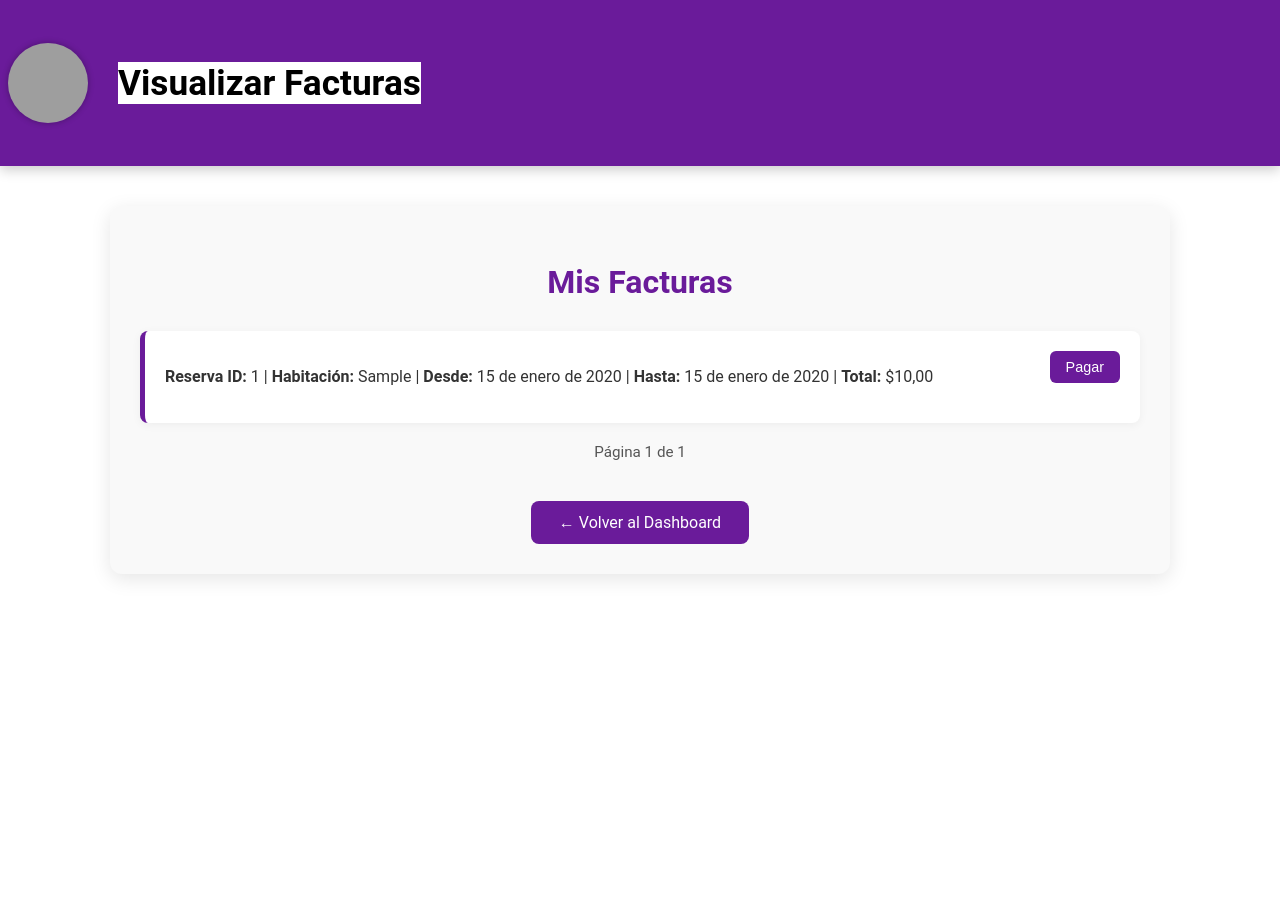
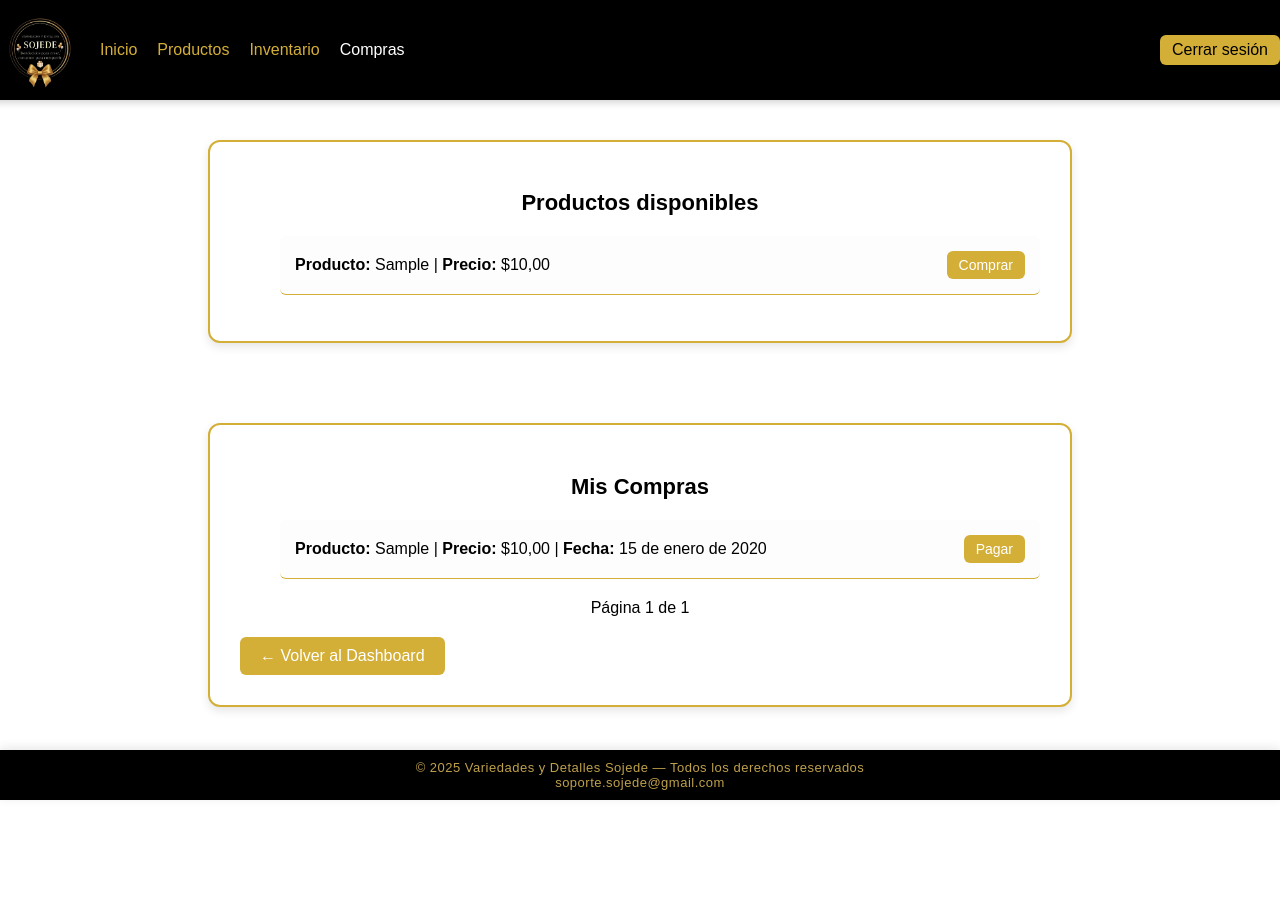
Before and after one commit to J0sed4v-id/variedades-detalles-sojede, a Django app: page /compras/ in a window 1280 px wide. Before the commit the page ends 579 px from the top, so only its background shows below. Run offline with Django 5.2, Linux system fonts and the light colour scheme; a user stored in the database is signed in; tables that the repository leaves empty hold one stand-in row (values such as "Sample post"); grey boxes are pictures that could not be loaded.

Commit message:
seccion de compras implementada, errores visuales arreglados generales

```diff
--- /dev/null
+++ b/static/compras.css
@@ -0,0 +1,197 @@
+/* ======== Body ======== */
+body {
+    font-family: "Poppins", sans-serif;
+    background-color: #ffffff;
+    margin: 0;
+    padding: 0;
+    display: flex;
+    flex-direction: column;
+    align-items: center;
+    min-height: 100vh;
+    padding-bottom: 100px; /* espacio para que el footer no tape contenido */
+}
+
+/* ======== Header ======== */
+header.header-sojede {
+    width: 100%;
+    background-color: #000000; /* barra negra */
+    color: #bfa14a; /* dorado */
+    display: flex;
+    justify-content: space-between; /* logo y nav a extremos */
+    align-items: center;
+    padding: 10px 40px;
+    box-shadow: 0 2px 8px rgba(0, 0, 0, 0.2);
+    position: fixed; /* header fijo arriba */
+    top: 0;
+    z-index: 1000;
+}
+
+.header-left {
+    display: flex;
+    align-items: center;
+    gap: 20px;
+}
+
+.header-left img {
+    width: 80px; /* tamaño reducido del logo */
+    height: auto;
+}
+
+.header-title {
+    font-size: 28px;
+    color: #bfa14a;
+    margin: 0;
+}
+
+.nav-sojede {
+    display: flex;
+    gap: 20px;
+}
+
+.nav-sojede a {
+    color: #d4af37;
+    text-decoration: none;
+    font-weight: 500;
+    transition: 0.3s;
+}
+
+.nav-sojede a:hover,
+.nav-sojede a.active {
+    color: #ffffff; /* resaltar enlace activo */
+}
+
+.btn-logout-sojede {
+    padding: 6px 12px;
+    background-color: #d4af37;
+    color: #000000;
+    border-radius: 6px;
+    text-decoration: none;
+    transition: 0.3s;
+}
+
+.btn-logout-sojede:hover {
+    background-color: #b9932f;
+}
+
+/* ======== Main ======== */
+main.main-sojede {
+    margin-top: 100px; /* para que el contenido no quede tapado por el header */
+    width: 100%;
+    display: flex;
+    flex-direction: column;
+    align-items: center;
+}
+
+/* ======== Contenedor de facturas/compras ======== */
+.facturas-container {
+    background-color: #ffffff;
+    border: 2px solid #d4af37;
+    border-radius: 12px;
+    width: 90%;
+    max-width: 800px;
+    padding: 30px;
+    box-shadow: 0 4px 10px rgba(0, 0, 0, 0.1);
+    margin: 40px 0;
+}
+
+.facturas-container h2 {
+    color: #000000;
+    margin-bottom: 20px;
+    font-size: 22px;
+    text-align: center;
+}
+
+/* ======== Lista de facturas/compras ======== */
+.factura-item {
+    display: flex;
+    justify-content: space-between;
+    align-items: center;
+    padding: 15px;
+    border-bottom: 1px solid #d4af37;
+    margin-bottom: 10px;
+    border-radius: 6px;
+    background-color: #fdfdfd;
+}
+
+.factura-item div {
+    color: #000000;
+}
+
+.btn-small {
+    padding: 6px 12px;
+    background-color: #d4af37;
+    color: #ffffff;
+    border: none;
+    border-radius: 6px;
+    cursor: pointer;
+    font-size: 14px;
+    transition: 0.3s;
+}
+
+.btn-small:hover {
+    background-color: #b9932f;
+}
+
+/* ======== Paginación ======== */
+.paginacion {
+    display: flex;
+    justify-content: center;
+    align-items: center;
+    margin-top: 20px;
+    gap: 10px;
+}
+
+.paginacion a {
+    padding: 6px 12px;
+    background-color: #d4af37;
+    color: #ffffff;
+    border-radius: 6px;
+    text-decoration: none;
+    transition: 0.3s;
+}
+
+.paginacion a:hover {
+    background-color: #b9932f;
+}
+
+.paginacion span {
+    font-weight: 500;
+    color: #000000;
+}
+
+/* ======== Botón volver ======== */
+.boton-volver {
+    display: inline-block;
+    margin-top: 20px;
+    padding: 10px 20px;
+    background-color: #d4af37;
+    color: #ffffff;
+    border-radius: 6px;
+    text-decoration: none;
+    transition: 0.3s;
+}
+
+.boton-volver:hover {
+    background-color: #b9932f;
+}
+
+/* ======== Footer ======== */
+footer {
+    position: fixed;
+    left: 0;
+    bottom: 0;
+    width: 100%;
+    background-color: #000000;
+    text-align: center;
+    padding: 10px 0;
+    font-size: 13px;
+    letter-spacing: 0.5px;
+    font-weight: 500;
+    box-shadow: 0 -2px 10px rgba(0, 0, 0, 0.1);
+    color: #bfa14a !important;
+}
+
+footer p {
+    margin: 0;
+    color: #bfa14a !important;
+}
--- /dev/null
+++ b/usuarios/templates/usuarios/compras.html
@@ -0,0 +1,101 @@
+{% load static %}
+<!DOCTYPE html>
+<html lang="es">
+<head>
+    <meta charset="UTF-8">
+    <meta name="viewport" content="width=device-width, initial-scale=1.0">
+    <title>Compras - Sojede</title>
+    <link rel="stylesheet" type="text/css" href="{% static 'compras.css' %}">
+</head>
+<body>
+    <!-- ===== HEADER ===== -->
+    <header class="header-sojede">
+        <div class="header-left">
+            <img src="{% static 'images/logo.jpg' %}" alt="Logo Sojede" class="logo-img">
+            <!-- <h1 class="header-title">Compras</h1> -->
+            <nav class="nav-sojede">
+                <a href="{% url 'dashboard' %}">Inicio</a>
+                 <a href="{% url 'productos' %}" class="{% if request.resolver_match.url_name == 'productos' %}active{% endif %}">Productos</a>
+                 <a href="{% url 'inventario' %}" class="{% if request.resolver_match.url_name == 'inventario' %}active{% endif %}">Inventario</a>
+                 <a href="{% url 'compras' %}" class="{% if request.resolver_match.url_name == 'compras' %}active{% endif %}">Compras</a>
+            </nav>
+        </div>
+        <a href="{% url 'cerrar_sesion' %}" class="btn-logout-sojede">Cerrar sesión</a>
+    </header>
+
+    <!-- ===== CONTENIDO PRINCIPAL ===== -->
+    <main class="main-sojede">
+        <!-- Lista de productos disponibles -->
+        <div class="facturas-container">
+            <h2>Productos disponibles</h2>
+
+            {% if productos %}
+                <ul>
+                    {% for producto in productos %}
+                        <li class="factura-item">
+                            <div>
+                                <strong>Producto:</strong> {{ producto.numero }} |
+                                <strong>Precio:</strong> ${{ producto.precio_por_noche|floatformat:2 }}
+                            </div>
+                            <form action="{% url 'compras' %}" method="post">
+                              {% csrf_token %}
+                             <input type="hidden" name="producto_id" value="{{ producto.id }}">
+                             <button type="submit" class="btn-small">Comprar</button>
+                             </form>
+                        </li>
+                    {% endfor %}
+                </ul>
+            {% else %}
+                <p>No hay productos disponibles.</p>
+            {% endif %}
+        </div>
+
+        <!-- Historial de compras -->
+        <div class="facturas-container">
+            <h2>Mis Compras</h2>
+
+            {% if compras %}
+                <ul>
+                    {% for compra in compras %}
+                        <li class="factura-item">
+                            <div>
+                                <strong>Producto:</strong> {{ compra.habitacion.numero }} |
+                                <strong>Precio:</strong> ${{ compra.habitacion.precio_por_noche|floatformat:2 }} |
+                                <strong>Fecha:</strong> {{ compra.fecha_inicio }}
+                            </div>
+                            {% if not compra.pagada %}
+                            <form action="{% url 'pagar_compra' compra.id %}" method="post">
+                                {% csrf_token %}
+                                <button type="submit" class="btn-small">Pagar</button>
+                            </form>
+                            {% else %}
+                                <span style="color: green; font-weight: 600;">Pagada</span>
+                            {% endif %}
+                        </li>
+                    {% endfor %}
+                </ul>
+
+                <div class="paginacion">
+                    {% if compras.has_previous %}
+                        <a href="?page={{ compras.previous_page_number }}">Anterior</a>
+                    {% endif %}
+                    <span>Página {{ compras.number }} de {{ compras.paginator.num_pages }}</span>
+                    {% if compras.has_next %}
+                        <a href="?page={{ compras.next_page_number }}">Siguiente</a>
+                    {% endif %}
+                </div>
+            {% else %}
+                <p>No se encontraron compras.</p>
+            {% endif %}
+
+            <a href="{% url 'dashboard' %}" class="boton-volver">← Volver al Dashboard</a>
+        </div>
+    </main>
+
+    <!-- ===== FOOTER ===== -->
+    <footer class="footer-sojede">
+        <p>© 2025 Variedades y Detalles Sojede — Todos los derechos reservados</p>
+        <p>soporte.sojede@gmail.com</p>
+    </footer>
+</body>
+</html>
--- a/usuarios/templates/usuarios/inicio.html
+++ b/usuarios/templates/usuarios/inicio.html
@@ -40,12 +40,13 @@
 
                 <button type="submit" class="btn">Ingresar</button>
             </form>
-            <p><a href="{% url 'registrar' %}">Registrar nueva cuenta</a></p>
+            <!-- <p><a href="{% url 'registrar' %}">Registrar nueva cuenta</a></p> -->
         </div>
     </div>
 </body>
 
 <footer class="footer">
     <p>© 2025 Variedades y Detalles Sojede — Todos los derechos reservados</p>
+    <p>soporte.sojede@gmail.com</p>
 </footer>
 </html>
--- a/usuarios/templates/usuarios/productos.html
+++ b/usuarios/templates/usuarios/productos.html
@@ -16,9 +16,9 @@
             <img src="{% static 'images/logo.jpg' %}" alt="Logo Papelería">
             <nav class="nav-sojede">
                 <a href="{% url 'dashboard' %}">Inicio</a>
-                <a href="#" class="active">Productos</a>
-                <a href="#">Inventario</a>
-                <a href="#">Compras</a>
+                <a href="{% url 'productos' %}" class="{% if request.resolver_match.url_name == 'productos' %}active{% endif %}">Productos</a>
+                 <a href="{% url 'inventario' %}" class="{% if request.resolver_match.url_name == 'inventario' %}active{% endif %}">Inventario</a>
+                 <a href="{% url 'compras' %}" class="{% if request.resolver_match.url_name == 'compras' %}active{% endif %}">Compras</a>
             </nav>
         </div>
         <a href="{% url 'cerrar_sesion' %}" class="btn-logout-sojede">Cerrar sesión</a>
--- a/usuarios/templates/usuarios/visualizar_facturas.html
+++ b/usuarios/templates/usuarios/visualizar_facturas.html
@@ -4,19 +4,19 @@
 <head>
     <meta charset="UTF-8">
     <meta name="viewport" content="width=device-width, initial-scale=1.0">
-    <title>Visualizar Facturas - OrquideaSuite</title>
-    <link rel="stylesheet" type="text/css" href="{% static 'style.css' %}">
+    <title>Compras - Sojede</title>
+    <link rel="stylesheet" type="text/css" href="{% static 'compras.css' %}">
 </head>
 <body>
     <header class="custom-header">
     <div class="custom-header-content">
-        <img src="{% static 'images/orchid-logo.png' %}" alt="OrquideaSuite Logo" class="logo-img">
-        <h1 class="header-title">Visualizar Facturas</h1>
+        <img src="{% static 'images/logo.jpg' %}" alt="Sojede Logo" class="logo-img">
+        <h1 class="header-title">Compras</h1>
     </div>
     </header>
 
     <div class="facturas-container">
-        <h2>Mis Facturas</h2>
+        <h2>Mis Compras</h2>
 
         {% if facturas %}
             <ul>
@@ -53,4 +53,8 @@
         <a href="{% url 'dashboard' %}" class="boton-volver">← Volver al Dashboard</a>
     </div>
 </body>
+<footer class="footer">
+    <p>© 2025 Variedades y Detalles Sojede — Todos los derechos reservados</p>
+    <p>soporte.sojede@gmail.com</p>
+</footer>
 </html>
--- a/usuarios/urls.py
+++ b/usuarios/urls.py
@@ -11,7 +11,9 @@ urlpatterns = [
     # Acceso desde dashboard
     path('productos/', views.gestionar_productos, name='productos'),
     path('inventario/', views.gestionar_reservas, name='inventario'),   # ajustar si necesitas otra vista
-    path('compras/', views.visualizar_facturas, name='compras'),       # ajustar si necesitas otra vista
+    path('compras/', views.gestionar_compras, name='compras'),       # ajustar si necesitas otra vista
+    path('comprar_producto/<int:producto_id>/', views.comprar_producto, name='comprar_producto'),
+    path('compras/pagar/<int:compra_id>/', views.pagar_compra, name='pagar_compra'),
 
     # CRUD de habitaciones/productos (opcionales)
     path('habitaciones/crear/', views.crear_habitacion, name='crear_habitacion'),
--- a/usuarios/views.py
+++ b/usuarios/views.py
@@ -121,6 +121,9 @@ def eliminar_habitacion(request, id):
     return redirect('visualizar_habitaciones')
 
 
+
+
+
 # Vista para visualizar todas las habitaciones
 @login_required
 def gestionar_productos(request):
@@ -140,6 +143,79 @@ def gestionar_productos(request):
     })
 
 #_ _ _ _ _ _
+
+
+
+#vista para gestionar compras (visualizar productos y historial de compras)
+@login_required
+def gestionar_compras(request):
+    usuario = request.user
+    cliente, _ = Cliente.objects.get_or_create(usuario=usuario)
+
+    # Productos disponibles
+    productos = Habitacion.objects.filter(disponible=True)
+
+    # Historial de compras del cliente
+    compras = Reserva.objects.filter(cliente=cliente).order_by('-id')
+    paginator = Paginator(compras, 10)
+    page_number = request.GET.get('page')
+    compras_paginadas = paginator.get_page(page_number)
+
+    if request.method == 'POST':
+        producto_id = request.POST.get('producto_id')
+        producto = Habitacion.objects.get(id=producto_id)
+
+        # Crear una "compra" usando Reserva como base
+        compra = Reserva.objects.create(
+            cliente=cliente,
+            habitacion=producto,
+            fecha_inicio=date.today(),
+            fecha_fin=date.today(),  # se puede ajustar según la lógica de la compra
+            estado_reserva='comprada'  # nuevo estado para compras
+        )
+
+        messages.success(request, f'Has comprado el producto {producto.numero} correctamente.')
+        return redirect('compras')
+
+    return render(request, 'usuarios/compras.html', {
+        'productos': productos,
+        'compras': compras_paginadas
+    })
+
+
+# Vista para pagar una compra
+@login_required
+def pagar_compra(request, compra_id):
+    compra = get_object_or_404(Reserva, id=compra_id, cliente__usuario=request.user, estado_reserva='comprada')
+    compra.pagada = True  # asegúrate de tener este campo en Reserva o en Factura
+    compra.save()
+    messages.success(request, f'Compra del producto {compra.habitacion.numero} pagada correctamente.')
+    return redirect('compras')
+
+# Vista para comprar un producto
+@login_required
+def comprar_producto(request, producto_id):
+    usuario = request.user
+    cliente, _ = Cliente.objects.get_or_create(usuario=usuario)
+    producto = get_object_or_404(Habitacion, id=producto_id)
+
+    # Crear la compra (usaremos Reserva como compra temporal)
+    reserva = Reserva.objects.create(
+        cliente=cliente,
+        habitacion=producto,
+        fecha_inicio=timezone.now(),
+        fecha_fin=timezone.now(),  # opcional, si no hay fecha de salida
+        estado_reserva='reservada'  # temporal, podemos usarlo como 'pendiente pago'
+    )
+
+    messages.success(request, f'Has comprado el producto {producto.numero} correctamente.')
+    return redirect('compras')
+
+
+
+
+
+
 
 @login_required
 def gestionar_reservas(request):
```
Also changed, not shown: static/dashboard.css (+20 -4 lines), static/productos.css (+9 -1 lines), 1 other file.
